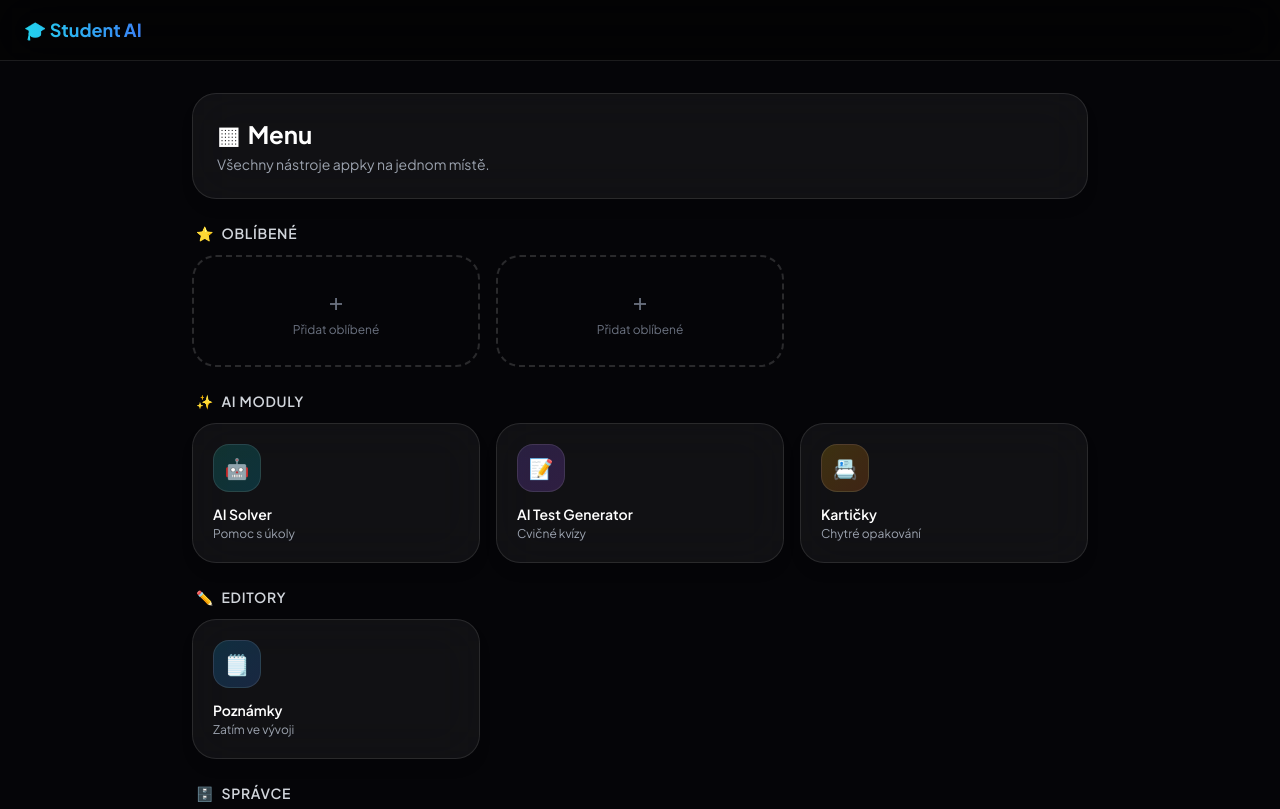
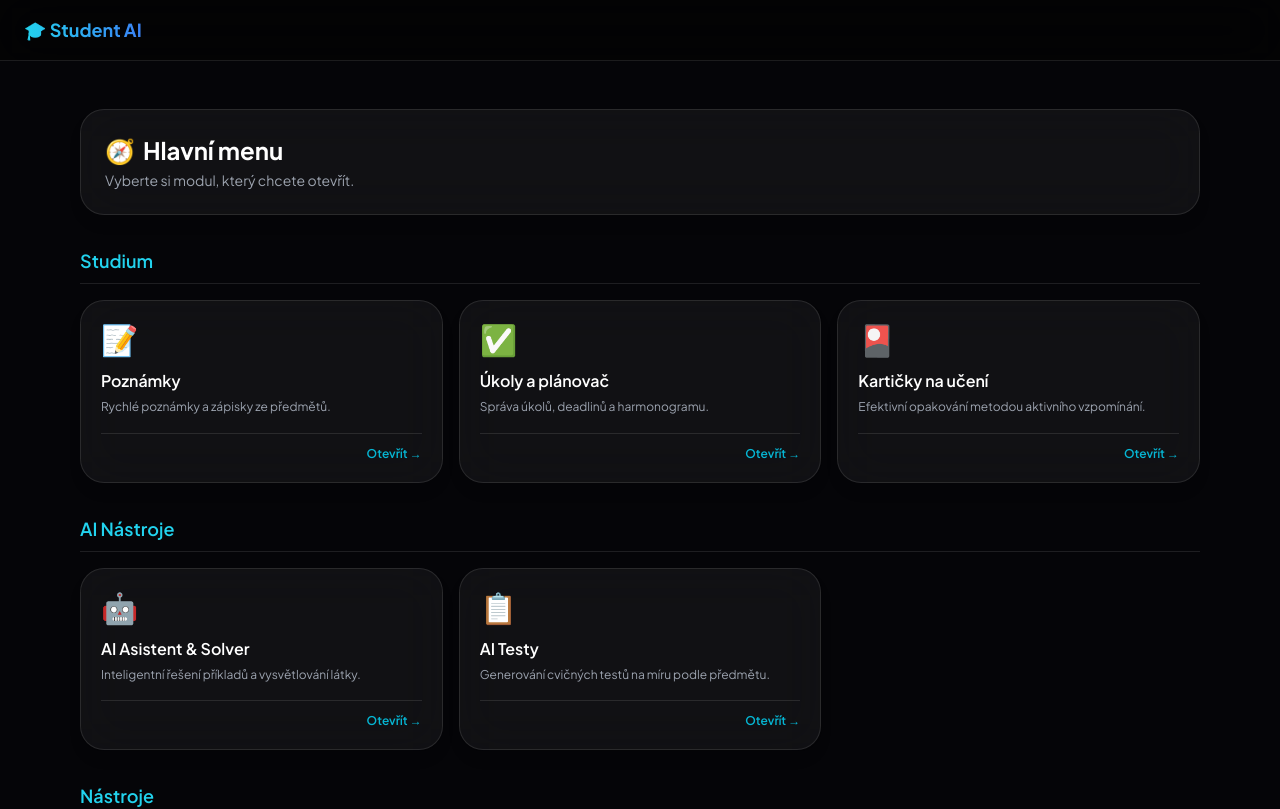
Before and after one commit to InfinityLook/Student-Ai, a Next.js app: page / in a window 1280 px wide. Shown: the top 809 px of the page. Built offline with nearby package versions, Linux system fonts and the light colour scheme.

Commit message:
Refactor MenuHubModule and update tile definitions
Refactor MenuHubModule to use ModuleItem interface and update tile structure. Removed unused constants and simplified the component structure.

```diff
--- a/components/modules/MenuHubModule.tsx
+++ b/components/modules/MenuHubModule.tsx
@@ -1,193 +1,123 @@
 "use client";
+import React from "react";
 
-import React, { useState } from "react";
-import { useStore } from "@/store/useStore";
-
-type Tile = {
+interface ModuleItem {
   id: string;
-  label: string;
+  title: string;
   description: string;
   icon: string;
-  accent: string;
-};
+  group: string;
+}
 
-const AI_TILES: Tile[] = [
-  { id: "solver", label: "AI Solver", description: "Pomoc s úkoly", icon: "🤖", accent: "from-teal-500/20 to-cyan-500/20 text-teal-400" },
-  { id: "test", label: "AI Test Generator", description: "Cvičné kvízy", icon: "📝", accent: "from-violet-500/20 to-purple-500/20 text-violet-400" },
-  { id: "flashcards", label: "Kartičky", description: "Chytré opakování", icon: "📇", accent: "from-yellow-500/20 to-orange-500/20 text-yellow-400" },
+const modulesList: ModuleItem[] = [
+  {
+    id: "notes",
+    title: "Poznámky",
+    description: "Rychlé poznámky a zápisky ze předmětů.",
+    icon: "📝",
+    group: "Studium",
+  },
+  {
+    id: "tasks",
+    title: "Úkoly a plánovač",
+    description: "Správa úkolů, deadlinů a harmonogramu.",
+    icon: "✅",
+    group: "Studium",
+  },
+  {
+    id: "flashcards",
+    title: "Kartičky na učení",
+    description: "Efektivní opakování metodou aktivního vzpomínání.",
+    icon: "🎴",
+    group: "Studium",
+  },
+  {
+    id: "ai-solver",
+    title: "AI Asistent & Solver",
+    description: "Inteligentní řešení příkladů a vysvětlování látky.",
+    icon: "🤖",
+    group: "AI Nástroje",
+  },
+  {
+    id: "ai-tests",
+    title: "AI Testy",
+    description: "Generování cvičných testů na míru podle předmětu.",
+    icon: "📋",
+    group: "AI Nástroje",
+  },
+  {
+    id: "focus-timer",
+    title: "Pomodoro Časovač",
+    description: "Měření času na soustředěné studium a přestávky.",
+    icon: "⏳",
+    group: "Nástroje",
+  },
+  {
+    id: "file-system",
+    title: "Správce souborů",
+    description: "Organizace studijních materiálů a dokumentů.",
+    icon: "📁",
+    group: "Nástroje",
+  },
+  // Zde je nově přidán Editor dokumentů do skupiny Editory:
+  {
+    id: "document-editor",
+    title: "Editor dokumentů",
+    description: "Pokročilý textový editor pro seminární práce, eseje a projekty.",
+    icon: "📄",
+    group: "Editory",
+  },
 ];
 
-const EDITOR_TILES: Tile[] = [
-  { id: "notes", label: "Poznámky", description: "Zatím ve vývoji", icon: "🗒️", accent: "from-sky-500/20 to-blue-500/20 text-sky-400" },
-];
-
-const MANAGER_TILES: Tile[] = [
-  { id: "files", label: "Předměty & Složky", description: "Studijní materiály", icon: "📚", accent: "from-blue-500/20 to-cyan-500/20 text-blue-400" },
-  { id: "knihovna", label: "Knihovna", description: "Studijní knihy", icon: "📖", accent: "from-pink-500/20 to-rose-500/20 text-pink-400" },
-];
-
-const STANDARD_TILES: Tile[] = [
-  { id: "planner", label: "Plánovač", description: "Úkoly a termíny", icon: "📋", accent: "from-purple-500/20 to-indigo-500/20 text-purple-400" },
-  { id: "timer", label: "Study Timer", description: "Soustřeď se a získej odměnu", icon: "⏱️", accent: "from-emerald-500/20 to-teal-500/20 text-emerald-400" },
-];
-
-const ALL_TILES: Tile[] = [...AI_TILES, ...EDITOR_TILES, ...MANAGER_TILES, ...STANDARD_TILES];
-
-function TileButton({ tile, onSelect, onRemove }: { tile: Tile; onSelect: (id: string) => void; onRemove?: () => void }) {
-  return (
-    <div className="relative group">
-      <button
-        onClick={() => onSelect(tile.id)}
-        className="
-          w-full h-full
-          bg-white/5
-          border
-          border-white/10
-          p-5
-          rounded-3xl
-          backdrop-blur-xl
-          text-left
-          transition-all
-          hover:bg-white/10
-          hover:border-white/20
-          hover:-translate-y-0.5
-          active:scale-95
-          shadow-lg
-        "
-      >
-        <span
-          className={`inline-flex items-center justify-center w-12 h-12 rounded-2xl text-xl mb-3 bg-gradient-to-br ${tile.accent} border border-white/10`}
-        >
-          {tile.icon}
-        </span>
-        <div className="font-semibold text-white text-sm">{tile.label}</div>
-        <div className="text-xs text-gray-400 mt-0.5">{tile.description}</div>
-      </button>
-      {onRemove && (
-        <button
-          onClick={(e) => {
-            e.stopPropagation();
-            onRemove();
-          }}
-          className="absolute top-2 right-2 w-6 h-6 rounded-full bg-black/50 border border-white/10 text-gray-300 hover:text-white hover:bg-black/70 flex items-center justify-center text-xs transition"
-          aria-label="Odebrat z oblíbených"
-        >
-          ×
-        </button>
-      )}
-    </div>
-  );
+interface MenuHubModuleProps {
+  onSelectModule: (id: string) => void;
 }
 
-function TileGrid({ tiles, onSelect }: { tiles: Tile[]; onSelect: (id: string) => void }) {
+export default function MenuHubModule({ onSelectModule }: MenuHubModuleProps) {
+  const groups = Array.from(new Set(modulesList.map((m) => m.group)));
+
   return (
-    <div className="grid grid-cols-2 sm:grid-cols-3 gap-4">
-      {tiles.map((tile) => (
-        <TileButton key={tile.id} tile={tile} onSelect={onSelect} />
+    <div className="max-w-6xl mx-auto space-y-8 p-4">
+      <div className="bg-white/5 border border-white/10 p-6 rounded-3xl backdrop-blur-xl shadow-lg">
+        <h2 className="text-2xl font-bold text-white flex items-center gap-2">
+          <span>🧭</span> Hlavní menu
+        </h2>
+        <p className="text-gray-400 text-sm mt-1">Vyberte si modul, který chcete otevřít.</p>
+      </div>
+
+      {groups.map((group) => (
+        <div key={group} className="space-y-4">
+          <h3 className="text-lg font-semibold text-cyan-400 border-b border-white/10 pb-2">
+            {group}
+          </h3>
+          <div className="grid grid-cols-1 sm:grid-cols-2 lg:grid-cols-3 gap-4">
+            {modulesList
+              .filter((m) => m.group === group)
+              .map((mod) => (
+                <div
+                  key={mod.id}
+                  onClick={() => onSelectModule(mod.id)}
+                  className="bg-white/5 border border-white/10 p-5 rounded-3xl backdrop-blur-xl shadow-lg flex flex-col justify-between group transition-all hover:bg-white/10 hover:border-cyan-500/30 cursor-pointer"
+                >
+                  <div>
+                    <div className="text-3xl mb-3">{mod.icon}</div>
+                    <h4 className="font-semibold text-white group-hover:text-cyan-400 transition-colors text-base mb-1">
+                      {mod.title}
+                    </h4>
+                    <p className="text-gray-400 text-xs leading-relaxed">
+                      {mod.description}
+                    </p>
+                  </div>
+                  <div className="mt-4 pt-3 border-t border-white/10 flex justify-end items-center">
+                    <span className="text-xs font-semibold text-cyan-500 group-hover:translate-x-1 transition-transform">
+                      Otevřít →
+                    </span>
+                  </div>
+                </div>
+              ))}
+          </div>
+        </div>
       ))}
     </div>
   );
 }
-
-function Section({ icon, title, children }: { icon: string; title: string; children: React.ReactNode }) {
-  return (
-    <div className="space-y-3">
-      <div className="flex items-center gap-2 px-1">
-        <span className="text-sm">{icon}</span>
-        <h3 className="text-sm font-semibold text-gray-300 uppercase tracking-wider">{title}</h3>
-      </div>
-      {children}
-    </div>
-  );
-}
-
-export default function MenuHubModule() {
-  const { favorites, setFavorite, setActiveModule } = useStore();
-  const [pickerSlot, setPickerSlot] = useState<number | null>(null);
-
-  const handlePick = (slot: number, moduleId: string) => {
-    setFavorite(slot, moduleId);
-    setPickerSlot(null);
-  };
-
-  return (
-    <div className="max-w-4xl mx-auto space-y-6">
-      {/* Header karty menu */}
-      <div className="bg-white/5 border border-white/10 p-6 rounded-3xl backdrop-blur-xl shadow-lg">
-        <h2 className="text-2xl font-bold text-white flex items-center gap-2">
-          <span>▦</span> Menu
-        </h2>
-        <p className="text-gray-400 text-sm mt-1">
-          Všechny nástroje appky na jednom místě.
-        </p>
-      </div>
-
-      {/* Oblíbené */}
-      <Section icon="⭐" title="Oblíbené">
-        <div className="grid grid-cols-2 sm:grid-cols-3 gap-4">
-          {favorites.map((favId, slot) => {
-            const tile = favId ? ALL_TILES.find((t) => t.id === favId) : null;
-
-            if (tile) {
-              return (
-                <TileButton
-                  key={slot}
-                  tile={tile}
-                  onSelect={setActiveModule}
-                  onRemove={() => setFavorite(slot, null)}
-                />
-              );
-            }
-
-            return (
-              <div key={slot} className="relative">
-                <button
-                  onClick={() => setPickerSlot(pickerSlot === slot ? null : slot)}
-                  className="w-full h-full min-h-[112px] border-2 border-dashed border-white/15 rounded-3xl flex flex-col items-center justify-center gap-1.5 text-gray-500 hover:text-cyan-400 hover:border-cyan-400/40 transition"
-                >
-                  <span className="text-2xl">+</span>
-                  <span className="text-xs">Přidat oblíbené</span>
-                </button>
-
-                {pickerSlot === slot && (
-                  <div className="absolute z-30 top-full mt-2 left-0 right-0 bg-[#12131a] border border-white/10 rounded-2xl shadow-2xl p-2 max-h-64 overflow-y-auto space-y-1">
-                    {ALL_TILES.map((t) => (
-                      <button
-                        key={t.id}
-                        onClick={() => handlePick(slot, t.id)}
-                        className="w-full flex items-center gap-2.5 px-3 py-2 rounded-xl hover:bg-white/10 transition text-left"
-                      >
-                        <span className="text-base">{t.icon}</span>
-                        <span className="text-sm text-white">{t.label}</span>
-                      </button>
-                    ))}
-                  </div>
-                )}
-              </div>
-            );
-          })}
-        </div>
-      </Section>
-
-      {/* AI moduly */}
-      <Section icon="✨" title="AI moduly">
-        <TileGrid tiles={AI_TILES} onSelect={setActiveModule} />
-      </Section>
-
-      {/* Editory */}
-      <Section icon="✏️" title="Editory">
-        <TileGrid tiles={EDITOR_TILES} onSelect={setActiveModule} />
-      </Section>
-
-      {/* Správce */}
-      <Section icon="🗄️" title="Správce">
-        <TileGrid tiles={MANAGER_TILES} onSelect={setActiveModule} />
-      </Section>
-
-      {/* Studijní nástroje */}
-      <Section icon="🧩" title="Studijní nástroje">
-        <TileGrid tiles={STANDARD_TILES} onSelect={setActiveModule} />
-      </Section>
-    </div>
-  );
-          }
```
